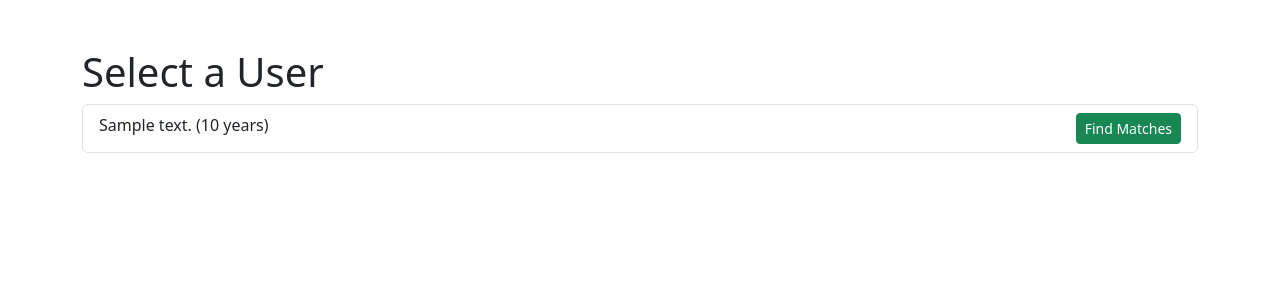
After one commit to K1ra057/DatingAgency, a Flask app: page /select_user in a window 1280 px wide. The commit adds this page. Shown: the top 300 px of the page. Run offline with Flask 3, Linux system fonts and the light colour scheme; a database or web service that is not in the repository returns one stand-in record (values such as "Sample title").

Commit message:
HelpMeGod

```diff
--- a/app/routes.py
+++ b/app/routes.py
@@ -495,3 +495,26 @@ def forgot_password():
         return jsonify({"password": user['password']}), 200
     else:
         return jsonify({"error": "User not found"}), 404
+@app.route("/select_user", methods=["GET"])
+def select_user():
+    users = list(db.clients.find())  # Отримати список користувачів
+    return render_template("select_user.html", users=users)
+@app.route("/matches/<user_id>", methods=["GET"])
+def matches(user_id):
+    user = db.clients.find_one({"_id": ObjectId(user_id)})
+    if not user:
+        flash("User not found!", "danger")
+        return redirect(url_for("select_user"))
+
+    # Витягування вимог до партнера
+    requirements = user.get("partner_requirements", {})
+    query = {
+        "age": {"$gte": requirements.get("min_age", 0), "$lte": requirements.get("max_age", 120)},
+        "height": {"$gte": requirements.get("min_height", 0), "$lte": requirements.get("max_height", 250)},
+       "weight": {"$gte": requirements.get("min_weight", 0), "$lte": requirements.get("max_weight", 300)},
+       "zodiac_sign": {"$in": requirements.get("zodiac_sign", [])},
+       "gender": "male" if user["gender"] == "female" else "female"
+    }
+
+    matches = list(db.clients.find(query))
+    return render_template("matches.html", user=user, matches=matches)
--- a/app/templates/index.html
+++ b/app/templates/index.html
@@ -81,6 +81,10 @@
           >View Matching Grooms</a
         >
       </div>
+
+      <div class="text-center mt-4">
+        <a href="/select_user" class="btn btn-primary">Find Matches</a>
+      </div>
     </div>
 
     <script>
--- /dev/null
+++ b/app/templates/select_user.html
@@ -0,0 +1,28 @@
+<!DOCTYPE html>
+<html lang="en">
+  <head>
+    <link
+      href="https://cdn.jsdelivr.net/npm/bootstrap@5.3.0-alpha1/dist/css/bootstrap.min.css"
+      rel="stylesheet"
+    />
+    <meta charset="UTF-8" />
+    <title>Select User</title>
+  </head>
+  <body>
+    <div class="container mt-5">
+      <h1>Select a User</h1>
+      <ul class="list-group">
+        {% for user in users %}
+        <li class="list-group-item">
+          {{ user.self_description }} ({{ user.age }} years)
+          <a
+            href="/matches/{{ user._id }}"
+            class="btn btn-sm btn-success float-end"
+            >Find Matches</a
+          >
+        </li>
+        {% endfor %}
+      </ul>
+    </div>
+  </body>
+</html>
```
Also changed, not shown: app/templates/matches.html (added, +24 -0 lines).
